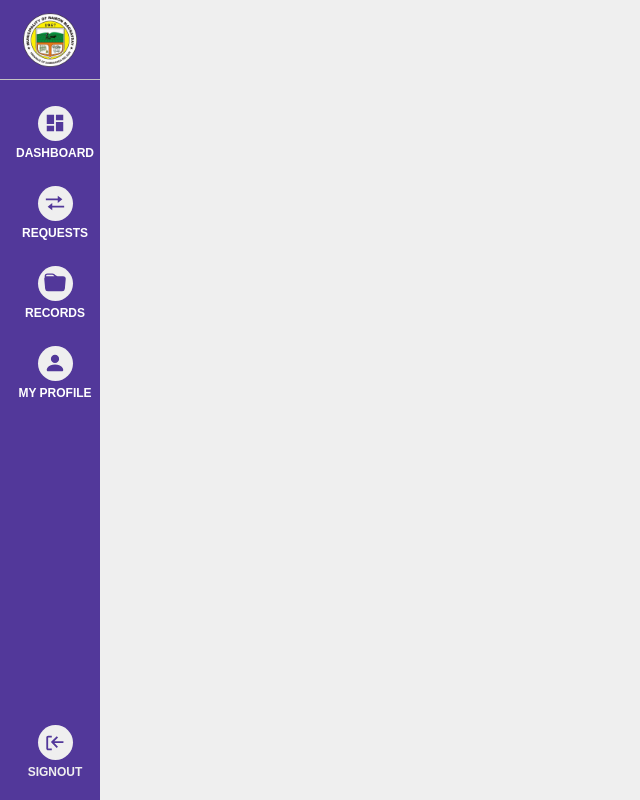
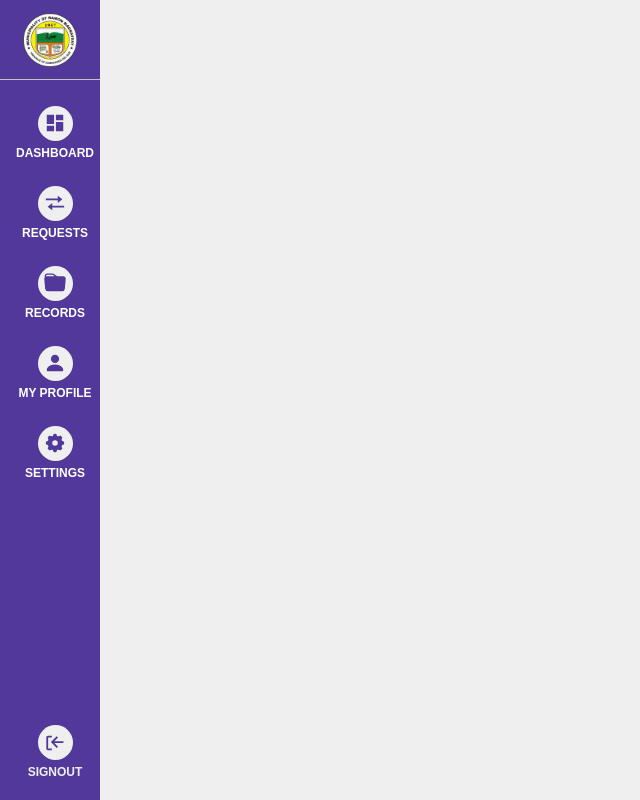
Before and after one commit to alnstien/BMS-frontend, a React (Create React App) app: page /events in a window 1280 px wide. Shown: the whole page, without its empty margins (0-640 px from the left). Built offline with nearby package versions, Linux system fonts and the light colour scheme.

Commit message:
committed

```diff
--- a/src/App.js
+++ b/src/App.js
@@ -18,7 +18,8 @@ import Notifications from './components/user/inbox';
 import UserProfile from './components/user/useProfile';
 import HoldTransaction from './components/transaction/onhold';
 import TransactionHistory from './components/transaction/history';
-
+import Settings from './components/settings/settings';
+import Setting from './components/settings/settings';
 
 function App() {
   return (
@@ -61,6 +62,11 @@ function App() {
         />
         <Route
           exact
+          path="/settings"
+          component={Setting}
+        />
+        <Route
+          exact
           path="/records"
           component={Record}
         />
--- /dev/null
+++ b/src/components/settings/settings.js
@@ -0,0 +1,22 @@
+import React from 'react'
+import './settings.css';
+import Sidebar from '../sidebar'
+
+
+
+export default function Setting(props) {
+    return (
+        <>
+        <div className="con-container">
+            <Sidebar settingsActive={true}/>
+            <div className="content-wrapper">
+                <div className="main-content-wrapper">
+                    <div className="content-main-holder">
+
+                    </div>
+                </div>
+            </div>
+        </div>
+        </>
+    )
+}
--- a/src/components/sidebar/index.js
+++ b/src/components/sidebar/index.js
@@ -6,9 +6,23 @@ import { AiOutlineSchedule} from "react-icons/ai";
 import { BsFolderFill,BsPersonFill } from "react-icons/bs";
 import { FaMoneyBillWaveAlt} from "react-icons/fa";
 import { CgLogOut } from "react-icons/cg";
+import { RiSettings5Fill } from "react-icons/ri";
 import './sidebar.css'
 import { BiTransfer } from "react-icons/bi";
+
+
+    const dashIcon = <MdDashboard size={22} />;
+    const schedIcon = <AiOutlineSchedule size={22}  />
+    const recIcon = <BsFolderFill size={22}  />
+    const transIcon = <BiTransfer size={22}  />
+    const billIcon = <FaMoneyBillWaveAlt size={22}  />
+    const profileIcon = <BsPersonFill size={22} />
+    const settingsIcon = <RiSettings5Fill size={22} />
+
+
 function SidebarLink({name,icon,active,route}){
+
+
 
     return(
         <>
@@ -26,14 +40,10 @@ function SidebarLink({name,icon,active,route}){
 }
 
 
-export default function Sidebar({dashActive,transactionActive,recordsActive,eventActive,billsActive,profileActive}) {
+export default function Sidebar({dashActive,transactionActive,recordsActive,eventActive,billsActive,profileActive,settingsActive}) {
 
-    const dashIcon = <MdDashboard size={22} />;
-    const schedIcon = <AiOutlineSchedule size={22}  />
-    const recIcon = <BsFolderFill size={22}  />
-    const transIcon = <BiTransfer size={22}  />
-    const billIcon = <FaMoneyBillWaveAlt size={22}  />
-    const profileIcon = <BsPersonFill size={22} />
+
+
     return (
         <>
         <div className="sidebar-wrapper">
@@ -73,6 +83,12 @@ export default function Sidebar({dashActive,transactionActive,recordsActive,even
             name="My Profile"
             active={profileActive}
         />
+        <SidebarLink
+            route={'/settings'}
+            icon={settingsIcon}
+            name="Settings"
+            active={settingsActive}
+        />
          {/* <SidebarLink
             route={'/events'}
             icon={schedIcon}
```
Also changed, not shown: src/components/settings/settings.css (added).
